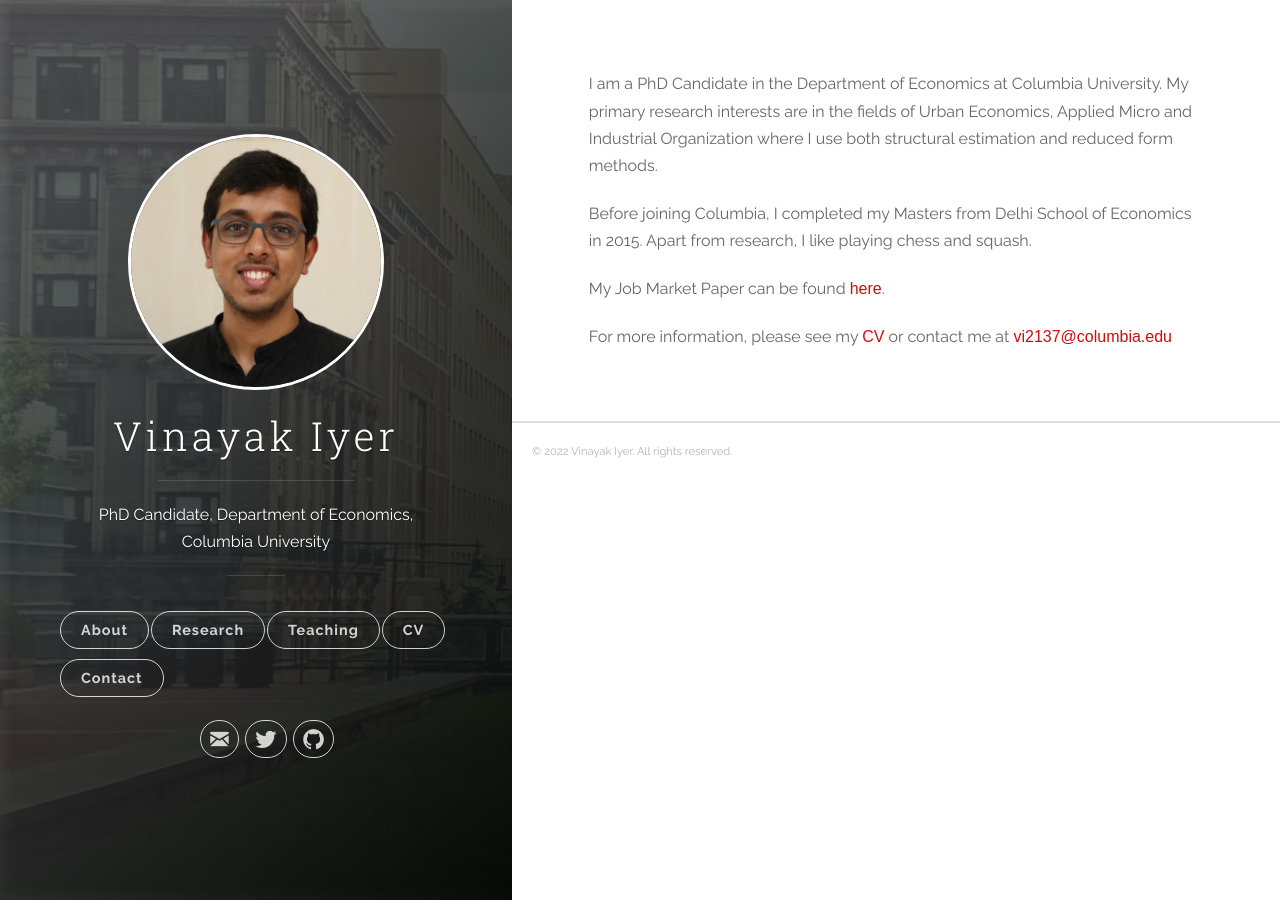
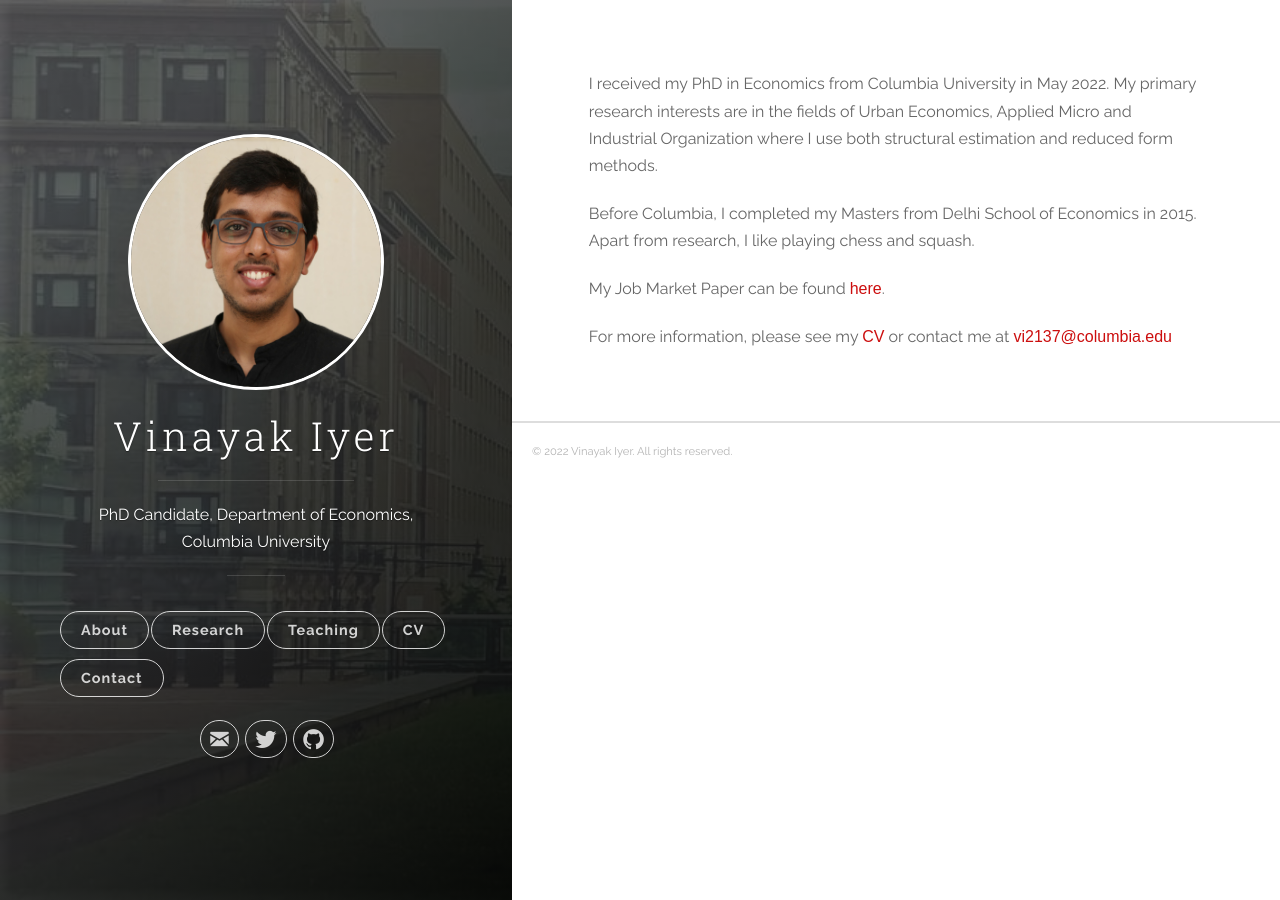
Before and after one commit to vinayakiyer/vinayakiyer.github.io, a Jekyll site: the page built from _posts/2018-06-14-about.markdown, in a window 1280 px wide. Built offline with Jekyll 4.4.1, drawn with Linux system fonts in a browser that asks for light colours.

Commit message:
Update 2018-06-14-about.markdown

```diff
--- a/_posts/2018-06-14-about.markdown
+++ b/_posts/2018-06-14-about.markdown
@@ -3,9 +3,9 @@ title:  " "
 categories: [jekyll]
 tags: [jekyll]
 ---
-I am a PhD Candidate in the Department of Economics at Columbia University. My primary research interests are in the fields of Urban Economics, Applied Micro and Industrial Organization where I use both structural estimation and reduced form methods.
+I received my PhD in Economics from Columbia University in May 2022. My primary research interests are in the fields of Urban Economics, Applied Micro and Industrial Organization where I use both structural estimation and reduced form methods.
 
-Before joining Columbia, I completed my Masters from Delhi School of Economics in 2015. Apart from research, I like playing chess and squash.
+Before Columbia, I completed my Masters from Delhi School of Economics in 2015. Apart from research, I like playing chess and squash.
 
 My Job Market Paper can be found <a href="https://vinayakiyer.github.io/files/Iyer_JMP.pdf" target="_blank"><b><font face="Arial" color="#cc0e0e">here</font></b></a>.
 
```
